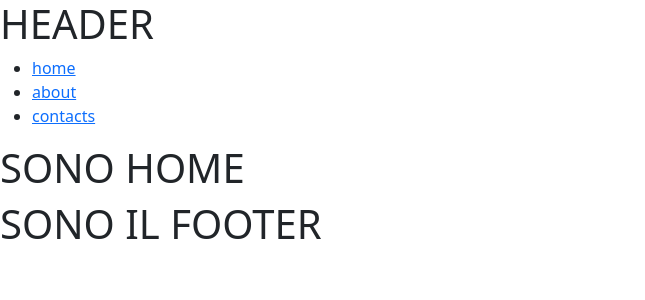
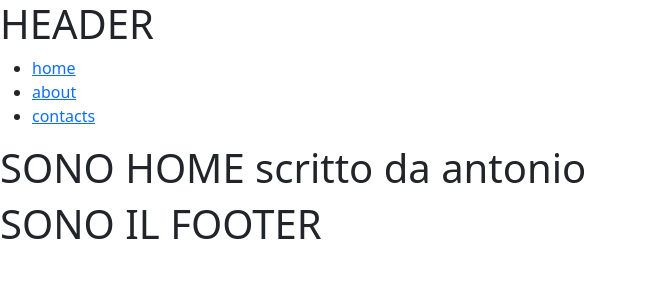
Before and after one commit to Chrissx77/proj-html-vuejs, a Vue app: page / in a window 1280 px wide. Shown: the top 300 px of the page, without its empty margins (0-645 px from the left). Built offline with nearby package versions, Linux system fonts and the light colour scheme.

Commit message:
fix: cambiato home

```diff
--- a/src/pages/Home.vue
+++ b/src/pages/Home.vue
@@ -5,7 +5,7 @@ export default {
 </script>
 
 <template>
-  <h1>SONO HOME</h1>
+  <h1>SONO HOME scritto da antonio </h1>
 </template>
 
 <style lang="scss" scoped>
```
